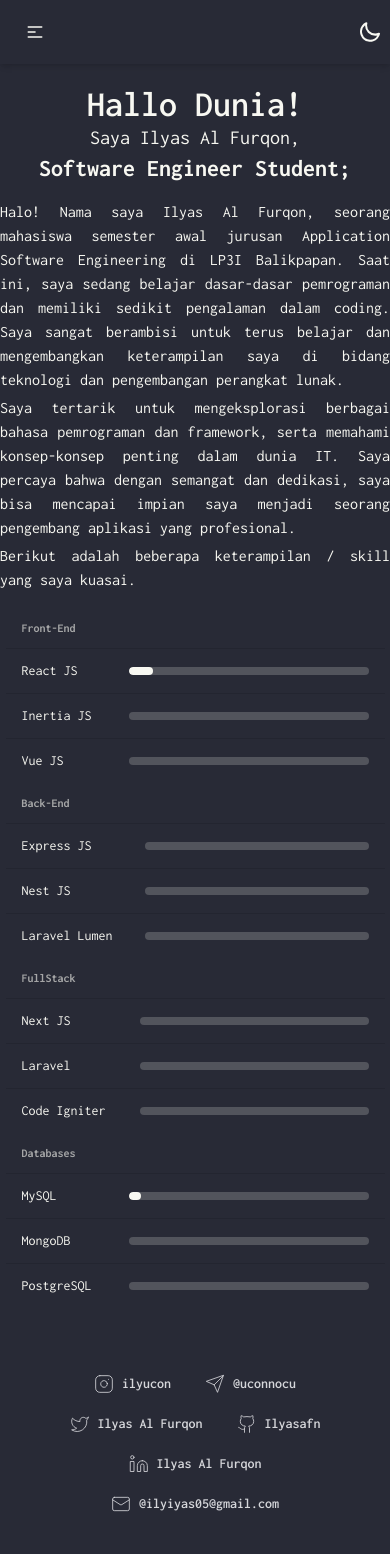
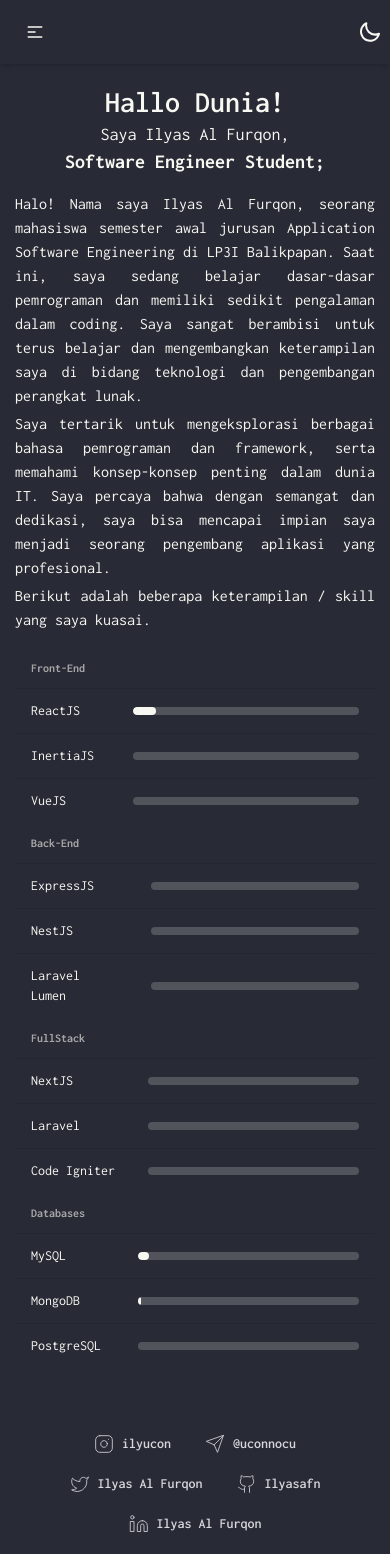
Before and after one commit to Ilyasafn/Ilyasafn.github.io, a React (Vite) app: page /#/ in a window 390 px wide. Shown: the top 1554 px of the page. Built offline with nearby package versions, Linux system fonts and the light colour scheme.

Commit message:
Mengkonfigurasikan tampilan responsive pada tiap pages

```diff
--- a/src/pages/Contact.jsx
+++ b/src/pages/Contact.jsx
@@ -5,19 +5,19 @@ const Contact = () => {
   const notify = () => toast.success("Pesan anda telah terkirim! 😊", {});
   return (
     <div className="flex flex-1 flex-col justify-center items-center space-y-3">
-      <div className="text-center md:max-w-3xl sm:max-w-lg max-w-sm w-full space-y-2">
-        <h2 className="font-bold md:text-5xl text-4xl">Kontak</h2>
-        <div className="text-justify text-sm">
+      <div className="text-center space-y-2">
+        <h2 className="font-bold md:text-5xl sm:text-4xl text-3xl">Kontak</h2>
+        <div className="max-w-[360px] sm:max-w-lg md:max-w-3xl text-md text-justify">
           <p>Jika Anda ingin menghubungi saya untuk pertanyaan, kolaborasi, atau sekadar berbagi informasi, jangan ragu untuk menghubungi saya melalui kotak pesan berikut. Saya sangat terbuka untuk diskusi dan kesempatan belajar baru.</p>
         </div>
       </div>
 
       {/* FORM */}
-      <div className="container flex  max-w-xl justify-center ">
+      <div className="container flex justify-center">
         <form>
-          <div className="grid md:grid-cols-2 grid-cols-1 sm:max-w-xl gap-2">
+          <div className="grid md:grid-cols-2 grid-cols-1 max-w-[360px] sm:max-w-lg md:max-w-3xl gap-2">
             {/* Input Nama */}
-            <label className="form-control ">
+            <label className="form-control">
               <div className="label">
                 <span className="label-text">Masukkan nama anda</span>
               </div>
@@ -27,7 +27,7 @@ const Contact = () => {
             {/* Input Nama END */}
 
             {/* Input Email  */}
-            <label className="form-control ">
+            <label className="form-control">
               <div className="label">
                 <span className="label-text">Masukkan email anda</span>
               </div>
@@ -42,7 +42,7 @@ const Contact = () => {
             <div className="label">
               <span className="label-text">Pertanyaan, diskusi, saran</span>
             </div>
-            <textarea className="textarea textarea-bordered w-[480px] h-[150px]" placeholder="Bio"></textarea>
+            <textarea className="textarea textarea-bordered h-40" placeholder="Pertanyaan, diskusi dan saran anda..."></textarea>
             <div className="flex justify-center label mt-6">
               <button type="submit" onClick={notify} className="btn btn-outline hover:btn btn-wide ">
                 Kirim
@@ -53,7 +53,7 @@ const Contact = () => {
           {/* Textarea Pertanyaan END */}
         </form>
       </div>
-      {/* FORM */}
+      {/* FORM END */}
     </div>
   );
 };
--- a/src/pages/Home.jsx
+++ b/src/pages/Home.jsx
@@ -1,17 +1,17 @@
 const Home = () => {
   return (
-    <div className="lg:container mx-auto">
     <div className="flex flex-col justify-center items-center flex-1 space-y-4">
       {/* Data Diri */}
-        <div className="flex flex-col justify-center items-center ">
-          <h1 className="font-semibold md:text-5xl text-4xl">Hallo Dunia!</h1>
-          <h4 className="md:text-2xl text-xl">Saya Ilyas Al Furqon,</h4>
-          <h2 className="font-bold md:text-3xl text-2xl">Software Engineer Student;</h2>
+      <div className="flex flex-col justify-center items-center max-w-[350px] md:max-w-full w-full ">
+        <h1 className="font-semibold md:text-5xl sm:text-4xl text-3xl">Hallo Dunia!</h1>
+        <h4 className="md:text-2xl sm:text-xl text-lg">Saya Ilyas Al Furqon,</h4>
+        <h2 className="font-bold md:text-3xl sm:text-2xl text-xl">Software Engineer Student;</h2>
       </div>
-        <div className="md:max-w-2xl max-w-prose w-full space-y-1 text-md text-justify mb-5">
+
+      <div className="max-w-[360px] sm:max-w-lg md:max-w-3xl space-y-1 text-md text-justify mb-5">
         <p>
-            Halo! Nama saya Ilyas Al Furqon, seorang mahasiswa semester awal jurusan Application Software Engineering di LP3I Balikpapan. Saat ini, saya sedang belajar dasar-dasar pemrograman dan memiliki sedikit pengalaman dalam coding.
-            Saya sangat berambisi untuk terus belajar dan mengembangkan keterampilan saya di bidang teknologi dan pengembangan perangkat lunak.
+          Halo! Nama saya Ilyas Al Furqon, seorang mahasiswa semester awal jurusan Application Software Engineering di LP3I Balikpapan. Saat ini, saya sedang belajar dasar-dasar pemrograman dan memiliki sedikit pengalaman dalam coding. Saya
+          sangat berambisi untuk terus belajar dan mengembangkan keterampilan saya di bidang teknologi dan pengembangan perangkat lunak.
         </p>
         <p>
           Saya tertarik untuk mengeksplorasi berbagai bahasa pemrograman dan framework, serta memahami konsep-konsep penting dalam dunia IT. Saya percaya bahwa dengan semangat dan dedikasi, saya bisa mencapai impian saya menjadi seorang
@@ -22,7 +22,7 @@ const Home = () => {
       {/* Data Diri END */}
 
       {/* Skill Progress */}
-        <div className="sm:grid grid-cols-2 justify-items-stretch gap-4 ">
+      <div className="sm:grid grid-cols-2 justify-items-stretch max-w-[360px] sm:max-w-lg md:max-w-3xl gap-4">
         {/* FrontEnd */}
         <div className="overflow-x-auto">
           <table className="table ">
@@ -33,25 +33,25 @@ const Home = () => {
               </tr>
             </thead>
             <tbody>
-                {/* row 1 */}
+              {/* ReactJS */}
               <tr>
-                  <td>React JS</td>
+                <td>ReactJS</td>
                 <td>
-                    <progress className="progress min-w-56" value="10" max="100"></progress>
+                  <progress className="progress min-w-52" value="10" max="100"></progress>
                 </td>
               </tr>
-                {/* row 2 */}
+              {/* InertiaJS */}
               <tr>
-                  <td>Inertia JS</td>
+                <td>InertiaJS</td>
                 <td>
-                    <progress className="progress min-w-56" value="0" max="100"></progress>
+                  <progress className="progress min-w-52" value="0" max="100"></progress>
                 </td>
               </tr>
-                {/* row 3 */}
+              {/* VueJS */}
               <tr>
-                  <td>Vue JS</td>
+                <td>VueJS</td>
                 <td>
-                    <progress className="progress min-w-56" value="0" max="100"></progress>
+                  <progress className="progress min-w-52" value="0" max="100"></progress>
                 </td>
               </tr>
             </tbody>
@@ -69,25 +69,25 @@ const Home = () => {
               </tr>
             </thead>
             <tbody>
-                {/* row 1 */}
+              {/* ExpressJS */}
               <tr>
-                  <td>Express JS</td>
+                <td>ExpressJS</td>
                 <td>
-                    <progress className="progress min-w-56" value="0" max="100"></progress>
+                  <progress className="progress min-w-52" value="0" max="100"></progress>
                 </td>
               </tr>
-                {/* row 2 */}
+              {/* NextJS */}
               <tr>
-                  <td>Nest JS</td>
+                <td>NestJS</td>
                 <td>
-                    <progress className="progress min-w-56" value="0" max="100"></progress>
+                  <progress className="progress min-w-52" value="0" max="100"></progress>
                 </td>
               </tr>
-                {/* row 3 */}
+              {/* Laravel Lumen */}
               <tr>
                 <td>Laravel Lumen</td>
                 <td>
-                    <progress className="progress min-w-56" value="0" max="100"></progress>
+                  <progress className="progress min-w-52" value="0" max="100"></progress>
                 </td>
               </tr>
             </tbody>
@@ -105,25 +105,25 @@ const Home = () => {
               </tr>
             </thead>
             <tbody>
-                {/* row 1 */}
+              {/* NextJS */}
               <tr>
-                  <td>Next JS</td>
+                <td>NextJS</td>
                 <td>
-                    <progress className="progress min-w-56" value="0" max="100"></progress>
+                  <progress className="progress min-w-52" value="0" max="100"></progress>
                 </td>
               </tr>
-                {/* row 2 */}
+              {/* Laravel */}
               <tr>
                 <td>Laravel</td>
                 <td>
-                    <progress className="progress min-w-56" value="0" max="100"></progress>
+                  <progress className="progress min-w-52" value="0" max="100"></progress>
                 </td>
               </tr>
-                {/* row 3 */}
+              {/* Code Igniter */}
               <tr>
                 <td>Code Igniter</td>
                 <td>
-                    <progress className="progress min-w-56" value="0" max="100"></progress>
+                  <progress className="progress min-w-52" value="0" max="100"></progress>
                 </td>
               </tr>
             </tbody>
@@ -141,25 +141,25 @@ const Home = () => {
               </tr>
             </thead>
             <tbody>
-                {/* row 1 */}
+              {/* MYSQL */}
               <tr>
                 <td>MySQL</td>
                 <td>
-                    <progress className="progress min-w-56" value="5" max="100"></progress>
+                  <progress className="progress min-w-52" value="5" max="100"></progress>
                 </td>
               </tr>
-                {/* row 2 */}
+              {/* MongoDB */}
               <tr>
                 <td>MongoDB</td>
                 <td>
-                    <progress className="progress min-w-56" value="0" max="100"></progress>
+                  <progress className="progress min-w-52" value="1" max="100"></progress>
                 </td>
               </tr>
-                {/* row 3 */}
+              {/* PostgreSQL */}
               <tr>
                 <td>PostgreSQL</td>
                 <td>
-                    <progress className="progress min-w-56" value="0" max="100"></progress>
+                  <progress className="progress min-w-52" value="0" max="100"></progress>
                 </td>
               </tr>
             </tbody>
@@ -169,7 +169,6 @@ const Home = () => {
       </div>
       {/* Skill Progress END */}
     </div>
-    </div>
   );
 };
 
--- a/src/pages/Portofolio.jsx
+++ b/src/pages/Portofolio.jsx
@@ -10,29 +10,17 @@ const Portofolio = () => {
       project: "Website CRUD",
       desc: "Website CRUD yang dibangun dengan bahasa PHP, di tujukan untuk menyelesaikan tugas kuliah.",
     },
-    {
-      project: "Website CRUD",
-      desc: "Website CRUD yang dibangun dengan bahasa PHP, di tujukan untuk menyelesaikan tugas kuliah.",
-    },
-    {
-      project: "Website CRUD",
-      desc: "Website CRUD yang dibangun dengan bahasa PHP, di tujukan untuk menyelesaikan tugas kuliah.",
-    },
-    {
-      project: "Website CRUD",
-      desc: "Website CRUD yang dibangun dengan bahasa PHP, di tujukan untuk menyelesaikan tugas kuliah.",
-    },
   ];
   return (
-    <div className="flex flex-col justify-center items-center space-y-4">
-      <div className="text-center md:max-w-3xl sm:max-w-lg max-w-sm w-full space-y-2">
-        <h2 className="font-bold md:text-5xl text-4xl ">Portofolio</h2>
-        <div className="text-justify text-sm">
+    <div className="flex flex-col justify-center flex-1 items-center space-y-4 ">
+      <div className="text-center space-y-2">
+        <h2 className="font-bold md:text-5xl sm:text-4xl text-3xl">Portofolio</h2>
+        <div className="max-w-[360px] sm:max-w-lg md:max-w-3xl text-md text-justify">
           <p>Berikut adalah beberapa hasil karya yang telah saya buat selama ini, walau tidak seberapa setidak nya saya telah kuat melawan rasa malas yang membara di dalam diri saya.</p>
         </div>
       </div>
 
-      <div className="grid md:grid-cols-4 sm:grid-cols-3 grid-cols-2 justify-center gap-6">
+      <div className="grid md:grid-cols-4 sm:grid-cols-3 grid-cols-2 max-w-[360px] sm:max-w-lg md:max-w-3xl gap-6">
         {portos.map((porto, i) => {
           return <PortoCard key={i} project={porto.project} desc={porto.desc} />;
         })}
```
Lines whose indentation alone changed are shown as unchanged.
